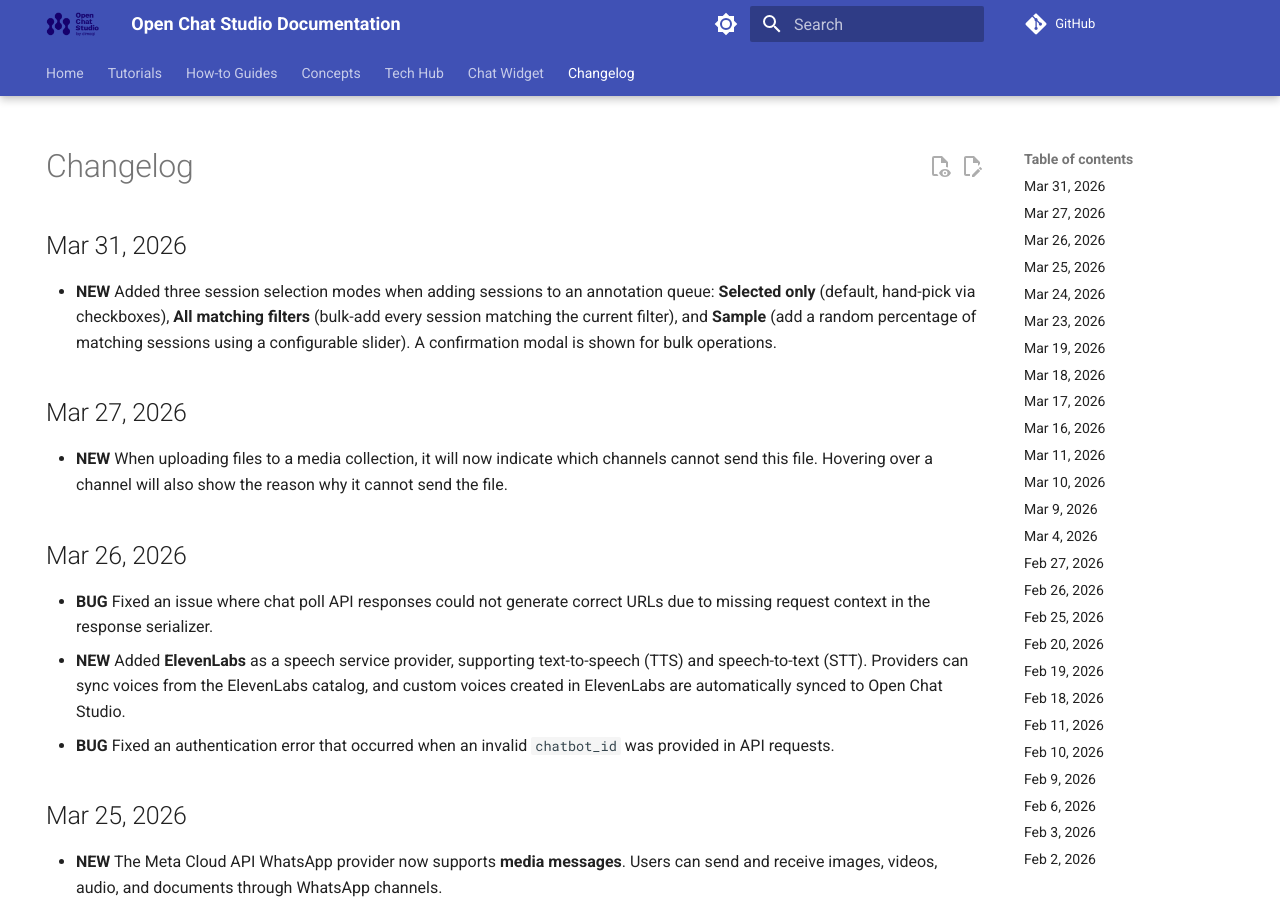
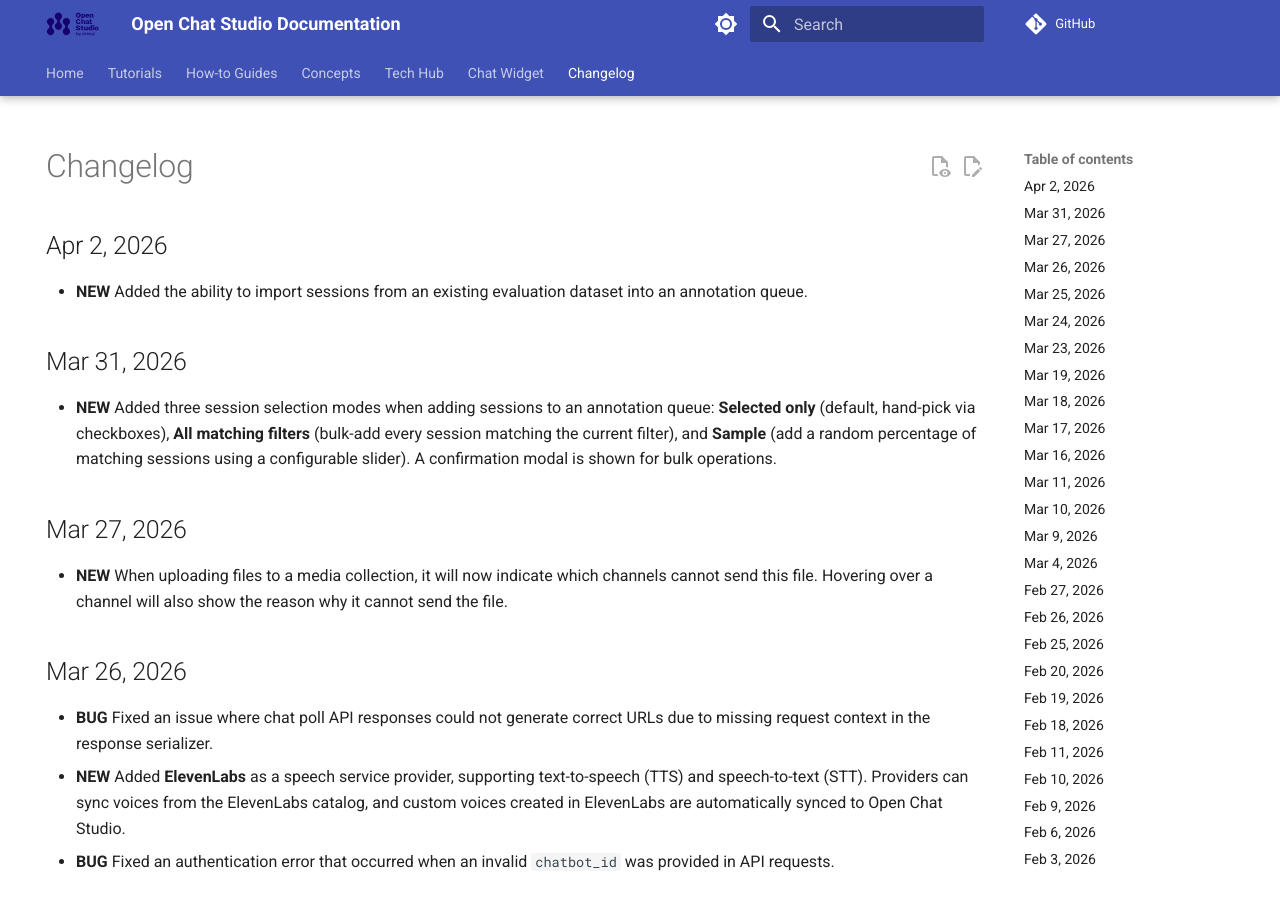
Before and after one commit to dimagi/open-chat-studio-docs, an MkDocs documentation site: the page built from docs/changelog.md, in a window 1280 px wide and 900 px high. Built offline with MkDocs 1.6.1 and Material for MkDocs 9.7.7, drawn with Linux system fonts in a browser that asks for light colours; a script that is not in the unit is left out; comment, search, counter and statistics services are not loaded.

Commit message:
update changelog and docs from OCS PR #3130

```diff
--- a/docs/changelog.md
+++ b/docs/changelog.md
@@ -4,6 +4,9 @@ hide:
 ---
 
 # Changelog
+## Apr 2, 2026
+* **NEW** Added the ability to import sessions from an existing evaluation dataset into an annotation queue.
+
 ## Mar 31, 2026
 * **NEW** Added three session selection modes when adding sessions to an annotation queue: **Selected only** (default, hand-pick via checkboxes), **All matching filters** (bulk-add every session matching the current filter), and **Sample** (add a random percentage of matching sessions using a configurable slider). A confirmation modal is shown for bulk operations.
 
```
Also changed, not shown: docs/concepts/evaluations/dataset.md (+2 -0 lines).
